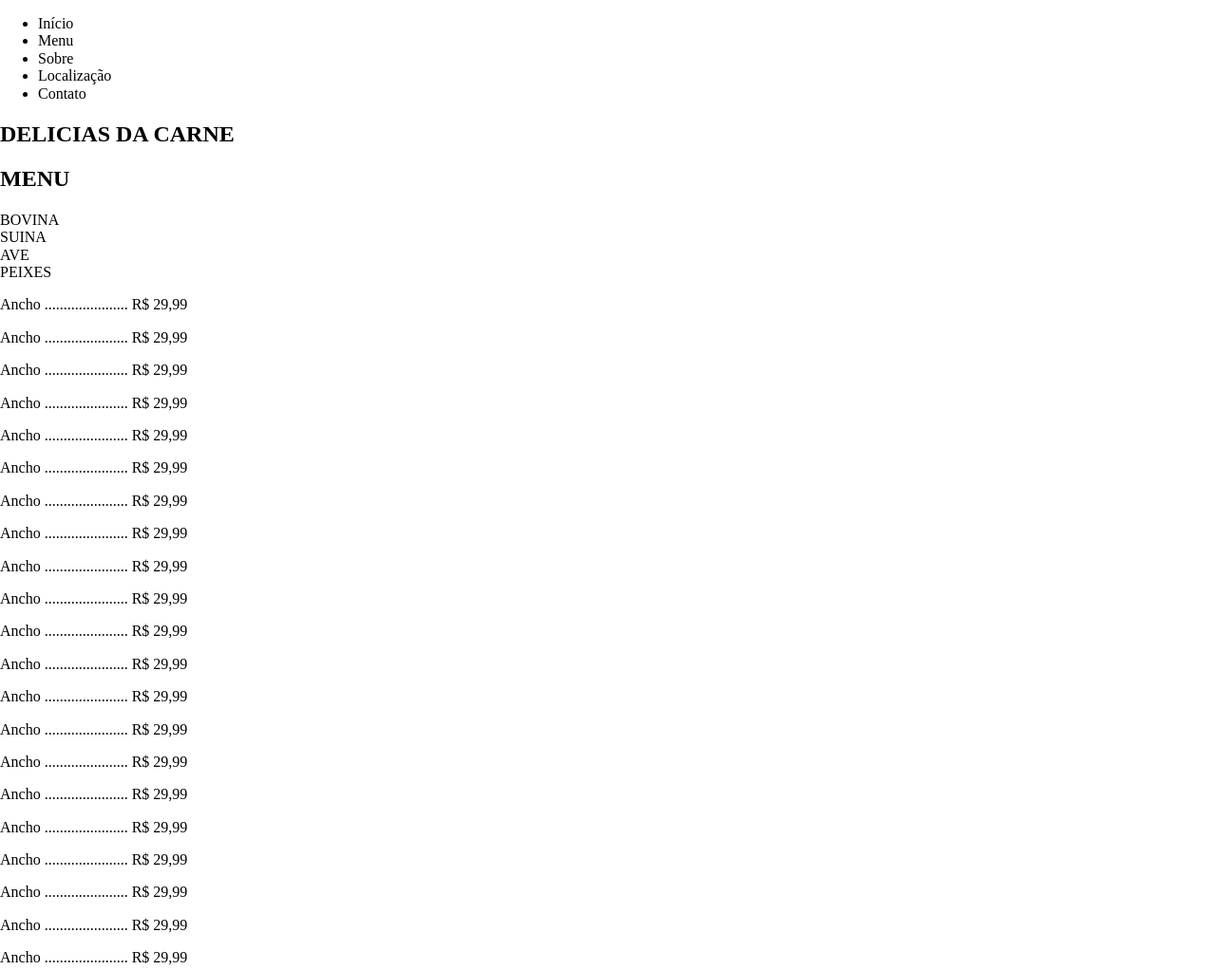
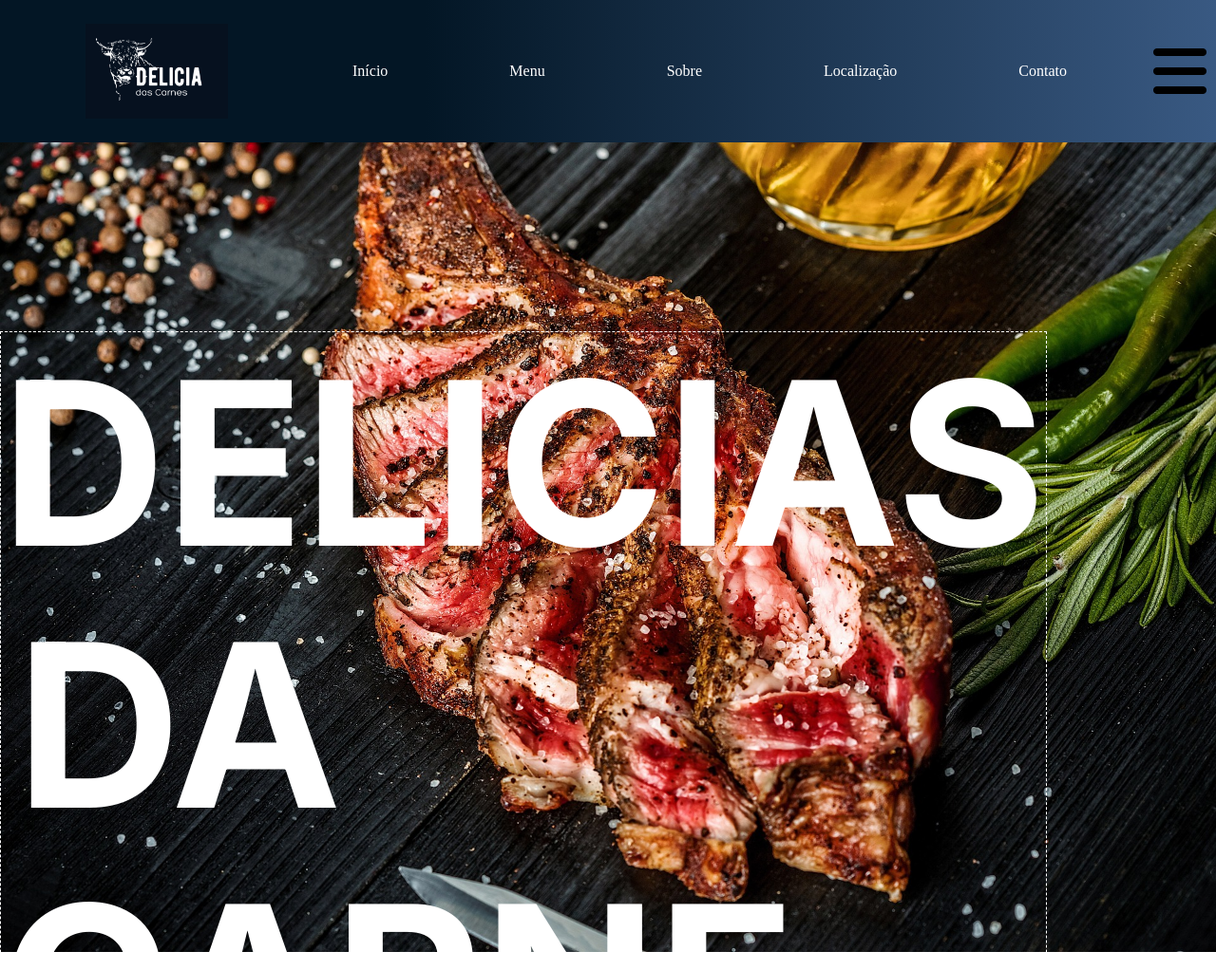
Before and after one commit to El3ctum/Projeto_de_Bloco-Site, a plain HTML site: page index.html in a window 1280 px wide. Shown: the top 1022 px of the page at 95% size. Drawn offline with nearby package versions, Linux system fonts and the light colour scheme; a web font is replaced by a local one.

Commit message:
"Construção do Menu"

```diff
--- a/index.html
+++ b/index.html
@@ -1,17 +1,26 @@
 <!DOCTYPE html>
 <html lang="en">
+
 <head>
   <meta charset="UTF-8">
   <meta http-equiv="X-UA-Compatible" content="IE=edge">
   <meta name="viewport" content="width=device-width, initial-scale=1.0">
 
+  <!-- Carregando FONTES DO PROJETO -->
   <link rel="preconnect" href="https://fonts.googleapis.com">
   <link rel="preconnect" href="https://fonts.gstatic.com" crossorigin>
-  <link href="https://fonts.googleapis.com/css2?family=Inter:wght@300;400;500;600;700&family=Jacques+Francois&display=swap" rel="stylesheet">
+  <link
+    href="https://fonts.googleapis.com/css2?family=Inter:wght@300;400;500;600;700&family=Jacques+Francois&display=swap"
+    rel="stylesheet">
 
 
+  <!-- CSS FILES -->
   <link rel="stylesheet" href="normalize.css">
   <link rel="stylesheet" href="style.css">
+
+  <!-- SCRIPT FILE -->
+  <script src="https://kit.fontawesome.com/319bcaf301.js" crossorigin="anonymous"></script>
+  <script defer src="main.js"></script>
   <link rel="shortcut icon" href="assets/Images/favicon/android-chrome-512x512.png" type="image/x-icon">
 
   <title>Açougue - Delicias da Carne</title>
@@ -23,30 +32,26 @@
 
   <header class="header">
     <div class="header__thumb"></div>
-    <div class="header__content">
-      <nav class="header__content__menu">
-        <ul>
-          <li>Início</li>
-          <li>Menu</li>
-          <li>Sobre</li>
-          <li>Localização</li>
-          <li>Contato</li>
-        </ul>
-      </nav>
-    </div>
+    <nav class="header__content">
+      <ul>
+        <li><a href="">Início</a></li>
+        <li><a href="">Menu</a></li>
+        <li><a href="">Sobre</a></li>
+        <li><a href="">Localização</a></li>
+        <li><a href="">Contato</a></li>
+      </ul>
+    </nav>
+    <i data-js="icon" class="show fa-solid fa-bars fa-4x"></i>
   </header>
 
   <main class="container">
 
-    <section class="section section--inicio">
-      <h2 class="section__title">DELICIAS DA CARNE</h2>
+    <section class="section--inicio">
+      <h2 class="section__title">DELICIAS <br> <span style="margin-left: 1rem;">DA</span> <br> CARNE</h2>
       <div class="thumb"></div>
-      <article>
-
-      </article>
     </section>
 
-    <section class="section section--menu">
+    <section class="section--menu">
       <h2 class="section__title">MENU</h2>
       <div class="thumb"></div>
       <article class="section__content">
@@ -66,7 +71,7 @@
             <p>Ancho ...................... R$ 29,99</p>
             <p>Ancho ...................... R$ 29,99</p>
           </div>
-          <div data-menu-item-display="2">
+<!--           <div data-menu-item-display="2">
             <p>Ancho ...................... R$ 29,99</p>
             <p>Ancho ...................... R$ 29,99</p>
             <p>Ancho ...................... R$ 29,99</p>
@@ -92,33 +97,43 @@
             <p>Ancho ...................... R$ 29,99</p>
             <p>Ancho ...................... R$ 29,99</p>
             <p>Ancho ...................... R$ 29,99</p>
-          </div>
+          </div> -->
         </div>
       </article>
     </section>
 
-    <section class="section section--sobre">
+    <section class="section--sobre">
       <h2 class="section__title">SOBRE</h2>
       <div class="thumb"></div>
       <article class="section__content">
-        <p>O açougue premium "Carnes Nobres" é fruto da perseverança de seu fundador, João, que começou a trabalhar em um açougue desde jovem e conseguiu economizar para comprar o próprio negócio. Com experiência e dedicação, ele conquistou a confiança dos clientes e se destacou pela qualidade dos produtos e atendimento personalizado. Hoje, "Carnes Nobres" é reconhecido em toda a região pela excelência de seus produtos e é um exemplo de superação e sucesso empresarial.</p>
+        <p>O açougue premium "Carnes Nobres" é fruto da perseverança de seu fundador, João, que começou a trabalhar em
+          um açougue desde jovem e conseguiu economizar para comprar o próprio negócio. Com experiência e dedicação, ele
+          conquistou a confiança dos clientes e se destacou pela qualidade dos produtos e atendimento personalizado.
+          Hoje, "Carnes Nobres" é reconhecido em toda a região pela excelência de seus produtos e é um exemplo de
+          superação e sucesso empresarial.</p>
       </article>
     </section>
 
-    <section class="section section--localizacao">
+    <section class="section--localizacao">
       <h2 class="section__title">LOCALIZAÇÃO</h2>
       <div class="thumb"></div>
       <article class="section__content">
-        <iframe width="500" height="400" frameborder="0" src="https://www.bing.com/maps?&cp=-22.284073~-42.530265&lvl=16&pi=0&osid=88a21f93-96aa-4d6e-a718-ce917513ae75&v=2&sV=2&form=S00027" scrolling="no">
+        <iframe width="500" height="400" frameborder="0"
+          src="https://www.bing.com/maps?&cp=-22.284073~-42.530265&lvl=16&pi=0&osid=88a21f93-96aa-4d6e-a718-ce917513ae75&v=2&sV=2&form=S00027"
+          scrolling="no">
         </iframe>
         <div style="white-space: nowrap; text-align: center; width: 500px; padding: 6px 0;">
-           <a id="largeMapLink" target="_blank" href="https://www.bing.com/maps?cp=-24.99974967945576~2579.000015258789&amp;sty=r&amp;lvl=11&amp;FORM=MBEDLD">Exibir Mapa Grande</a> &nbsp; | &nbsp;
-           <a id="dirMapLink" target="_blank" href="https://www.bing.com/maps/directions?cp=-24.99974967945576~2579.000015258789&amp;sty=r&amp;lvl=11&amp;rtp=~pos.-24.99974967945576_2579.000015258789____&amp;FORM=MBEDLD">Obter Trajeto</a>
-       </div>
+          <a id="largeMapLink" target="_blank"
+            href="https://www.bing.com/maps?cp=-24.99974967945576~2579.000015258789&amp;sty=r&amp;lvl=11&amp;FORM=MBEDLD">Exibir
+            Mapa Grande</a> &nbsp; | &nbsp;
+          <a id="dirMapLink" target="_blank"
+            href="https://www.bing.com/maps/directions?cp=-24.99974967945576~2579.000015258789&amp;sty=r&amp;lvl=11&amp;rtp=~pos.-24.99974967945576_2579.000015258789____&amp;FORM=MBEDLD">Obter
+            Trajeto</a>
+        </div>
       </article>
     </section>
 
-    <section class="section section--contato">
+    <section class="section--contato">
       <h2 class="section__title">CONTATO</h2>
       <div class="thumb"></div>
       <article class="section__content">
@@ -137,8 +152,14 @@
       </article>
     </section>
 
+
+
   </main>
 
   <footer></footer>
+  <script src="https://cdn.jsdelivr.net/npm/bootstrap@5.0.2/dist/js/bootstrap.bundle.min.js"
+    integrity="sha384-MrcW6ZMFYlzcLA8Nl+NtUVF0sA7MsXsP1UyJoMp4YLEuNSfAP+JcXn/tWtIaxVXM"
+    crossorigin="anonymous"></script>
 </body>
+
 </html>
--- a/main.js
+++ b/main.js
@@ -0,0 +1,14 @@
+let icon = document.querySelector('[data-js="icon"]');
+
+console.log(icon)
+
+icon.addEventListener("click", (e) => {
+  let el = e.target;
+
+  if(el.classList.contains("fa-bars")){
+    el.className = "fa-solid fa-xmark fa-4x show"
+  } else {
+    el.className = "fa-solid fa-bars fa-4x show"
+  }
+  console.log(el)
+})
--- a/style.css
+++ b/style.css
@@ -2,8 +2,132 @@
 ############################# CONFIGURAÇÕES GLOBAIS ###############################
 ###################################################################################*/
 
-:root{
+:root {
   --primary-color: #031625;
   --secondary-color: #FFFFFF;
   --tertiary-color: #395982;
 }
+
+html, body {
+  overflow-x: hidden;
+}
+body {
+  position: relative;
+}
+
+* {
+  box-sizing: border-box;
+  list-style: none;
+  /* border: 1px dashed black; */
+}
+
+.container{
+  width: 100%;
+  margin: 0 auto;
+}
+
+/*#################################################################################
+############################# CONFIGURAÇÕES HEADER ###############################
+###################################################################################*/
+
+
+.header {
+  display: flex;
+  align-items: center;
+
+  padding: 10px;
+  width: 100%;
+  height: 150px;
+
+  backdrop-filter: blur(10px) saturate(96%);
+  -webkit-backdrop-filter: blur(10px) saturate(96%);
+  background: var(--primary-color);
+  background: linear-gradient(90deg, var(--primary-color) 0%, rgba(3,22,37,1) 35%, var(--tertiary-color) 100%);
+}
+
+.header__thumb {
+  content: url(assets/Images/LOGO.png);
+  object-fit: cover;
+
+  flex: 0 0 150px;
+
+  width: 100px;
+  height: 100px;
+  margin-left: 5rem;
+}
+
+.header__content {
+  flex: 1;
+}
+
+.header__content ul {
+  display: flex;
+  justify-content: center;
+  align-items: center;
+  gap: 8rem;
+}
+
+.header__content li a{
+  display: flex;
+  flex-direction: column;
+  color: var(--secondary-color);
+  text-decoration: none;
+  align-items: center;
+}
+
+.header__content li a:hover{
+  font-size: x-large;
+}
+
+.header__content li a:hover::before{
+  content: url(assets/fire.svg);
+  width: 2rem;
+}
+
+.header__content li a:hover::after{
+  content: url(assets/firewood.svg);
+  width: 2rem;
+}
+
+.show{
+  display: none;
+}
+
+@media only screen and (max-width: 600px) {
+  .header{
+    justify-content: space-between;
+    padding: 10px 20px;
+  }
+  .header__thumb{
+    margin: 0;
+  }
+  .header__content{
+    display: none;
+  }
+  .show{
+    display: block;
+  }
+}
+
+/*#################################################################################
+############################# CONFIGURAÇÕES HERO ###############################
+###################################################################################*/
+.section--inicio .section__title{
+  font-family: 'Inter', sans-serif;
+  font-size: 15em;
+  position: absolute;
+  color: var(--secondary-color);
+  border: 1px dashed;
+}
+
+.section--inicio .thumb{
+  content: url(assets/Images/inicio.jpg);
+  object-fit: cover;
+  width: 100%;
+}
+
+@media only screen and (max-width: 600px) {
+  .section--inicio .section__title{
+    font-size: 3em;
+  }
+}
```
Also changed, not shown: assets/Images/icons/more.png (added), assets/Social Media/E-mail.svg (renamed from assets/Icons Social Media/E-mail.svg), assets/Social Media/Facebook.svg (renamed from assets/Icons Social Media/Facebook.svg), assets/Social Media/Instagram.svg (renamed from assets/Icons Social Media/Instagram.svg), assets/Social Media/Localização.svg (renamed from assets/Icons Social Media/Localização.svg), assets/Social Media/Telefone.svg (renamed from assets/Icons Social Media/Telefone.svg), assets/Social Media/TikTok.svg (renamed from assets/Icons Social Media/TikTok.svg), assets/Social Media/Twitter.svg (renamed from assets/Icons Social Media/Twitter.svg), assets/Social Media/Usuario.svg (renamed from assets/Icons Social Media/Usuario.svg).
